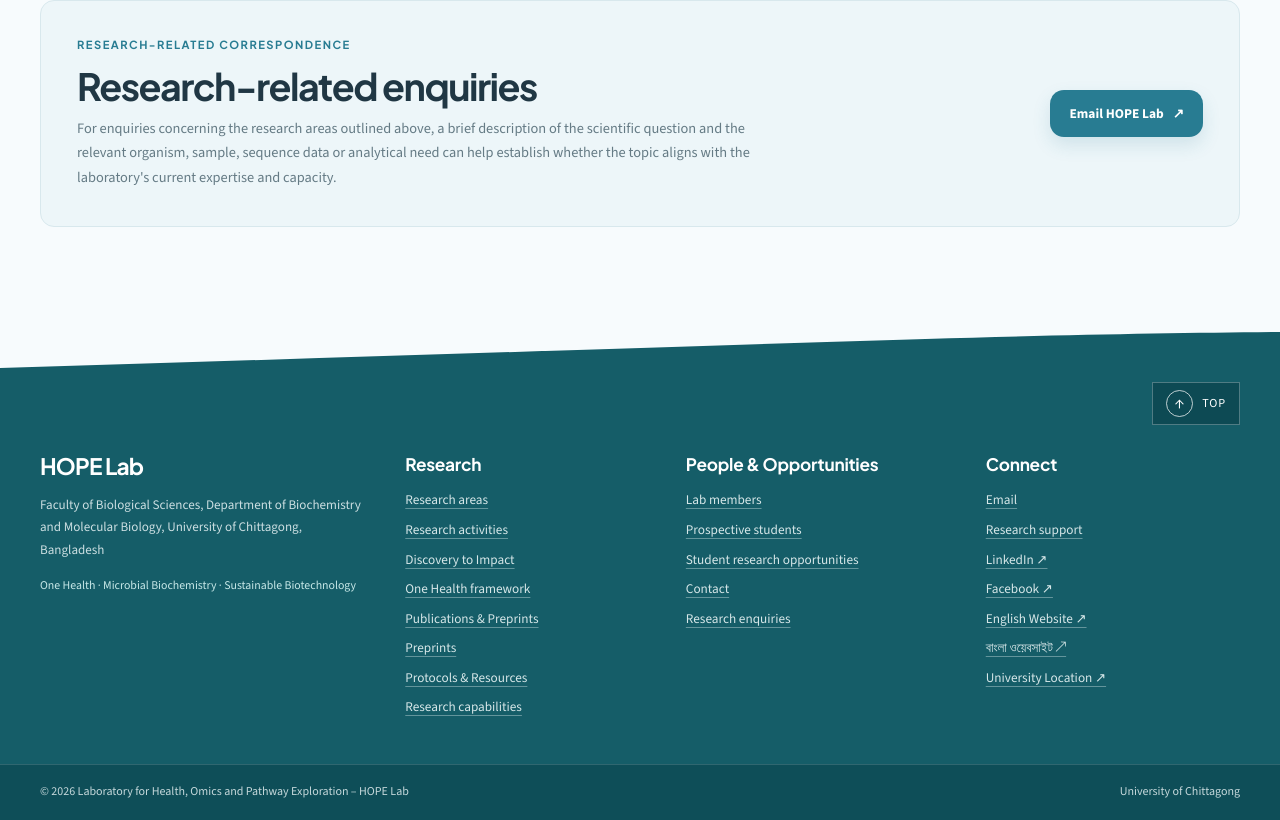
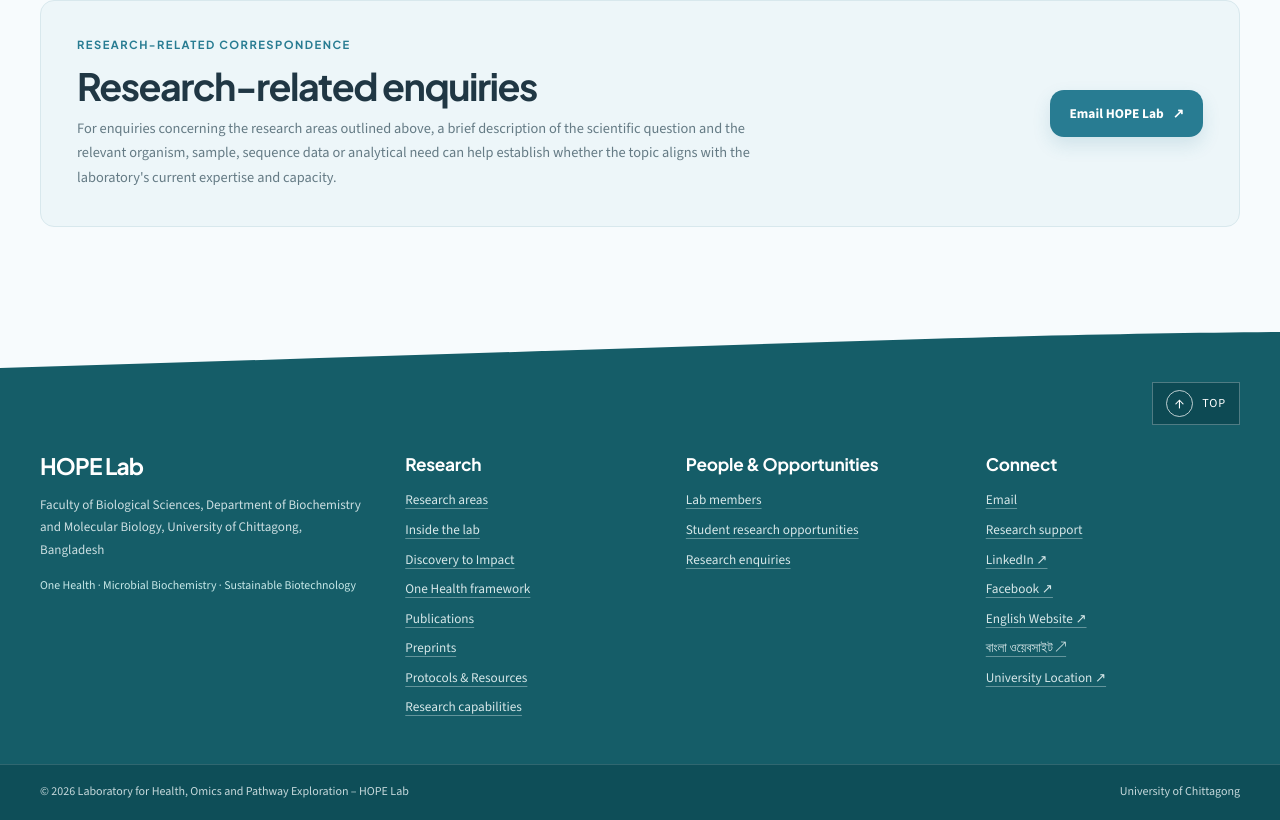
Before and after one commit to hope-lab-cu/website, a plain HTML site: page contact.html in a window 1280 px wide. Shown: the part 3206-4026 px from the top of the page. Drawn offline with nearby package versions, Linux system fonts and the light colour scheme.

Commit message:
Add files via upload

```diff
--- a/contact.html
+++ b/contact.html
@@ -312,10 +312,10 @@
       <div class="footer-col">
         <h2>Research</h2>
         <a href="./research.html">Research areas</a>
-        <a href="./research.html#research-activities">Research activities</a>
+        <a href="./research.html#research-activities">Inside the lab</a>
         <a href="./research.html#discovery-to-impact">Discovery to Impact</a>
         <a href="./research.html#discovery-to-impact">One Health framework</a>
-        <a href="./publications.html">Publications &amp; Preprints</a>
+        <a href="./publications.html">Publications</a>
         <a href="./publications.html#preprints">Preprints</a>
         <a href="./protocols.html">Protocols &amp; Resources</a>
         <a href="./contact.html#research-capabilities">Research capabilities</a>
@@ -323,9 +323,7 @@
       <div class="footer-col">
         <h2>People &amp; Opportunities</h2>
         <a href="./people.html">Lab members</a>
-        <a href="./people.html#prospective-students">Prospective students</a>
         <a href="./people.html#prospective-students">Student research opportunities</a>
-        <a href="./contact.html">Contact</a>
         <a href="./contact.html#contact-information">Research enquiries</a>
       </div>
       <div class="footer-col">
```
Also changed, not shown: index.html (+2 -4 lines), people.html (+2 -4 lines), protocols.html (+2 -4 lines), publications.html (+2 -4 lines), research.html (+2 -4 lines).
